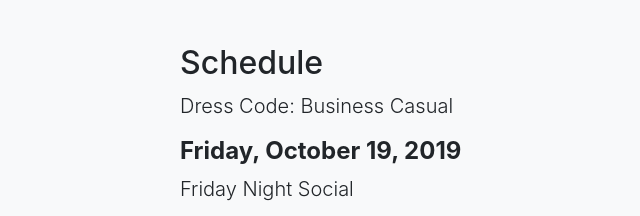
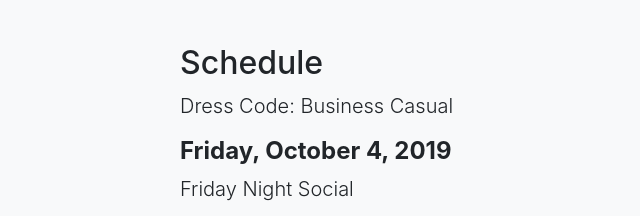
Before and after one commit to physicianscientists/midwest-takedown, a website with bundled scripts: page index.html in a window 1280 px wide. Shown: the part 1520-1736 px from the top of the page, 0-640 px from the left. Built offline with nearby package versions, Linux system fonts and the light colour scheme.

Commit message:
Update index.html

```diff
--- a/index.html
+++ b/index.html
@@ -97,7 +97,7 @@
 			<div class="row" align="left">
 				<br>
 				<div class="col-lg-10 mx-auto">
-					<h4><strong>Friday, October 19, 2019</strong></h4>
+					<h4><strong>Friday, October 4, 2019</strong></h4>
 					<p class="lead">Friday Night Social</p>
 				</div>
 			</div>
```
